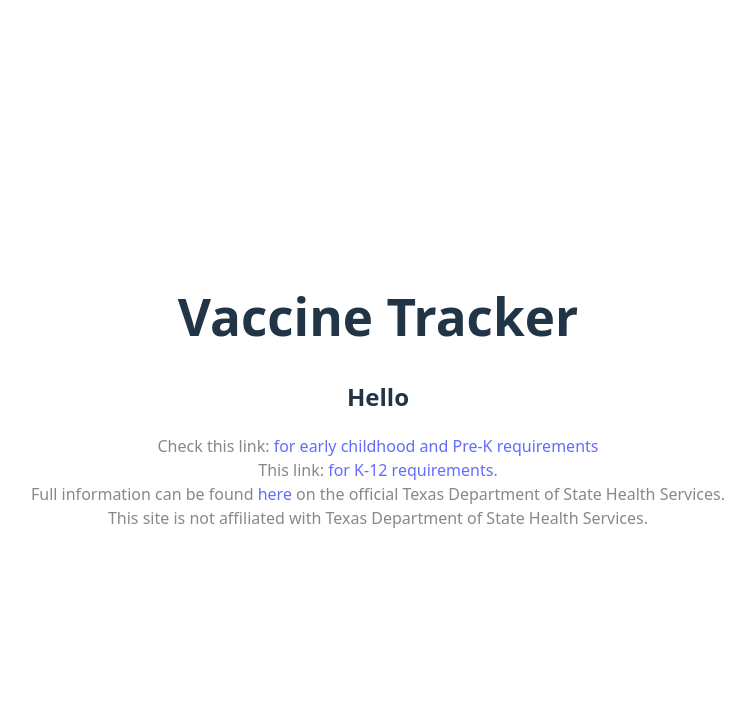
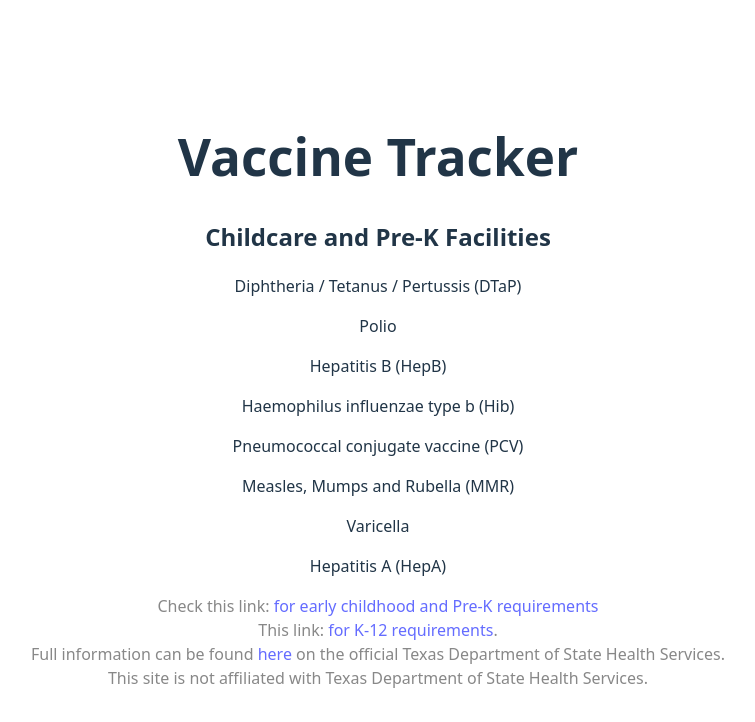
Before and after one commit to gerardbarros/vax_trax, a React (Vite) app: page / in a window 1280 px wide. Shown: the top 722 px of the page, without its empty margins (262-1017 px from the left). Built offline with nearby package versions, Linux system fonts and the light colour scheme.

Commit message:
TASK create sections for pre-k immunizations

```diff
--- a/src/PreK.jsx
+++ b/src/PreK.jsx
@@ -1,7 +1,15 @@
 export default function PreK(){
     return (
     <div>
-        <h2>Hello</h2>
+        <h2>Childcare and Pre-K Facilities</h2>
+        <p>Diphtheria / Tetanus / Pertussis (DTaP)</p>
+        <p>Polio</p>
+        <p>Hepatitis B (HepB)</p>
+        <p>Haemophilus influenzae type b (Hib) </p>
+        <p>Pneumococcal conjugate vaccine (PCV) </p>
+        <p>Measles, Mumps and Rubella (MMR) </p>
+        <p>Varicella</p>
+        <p>Hepatitis A (HepA) </p>
     </div>
     )
 }
```
